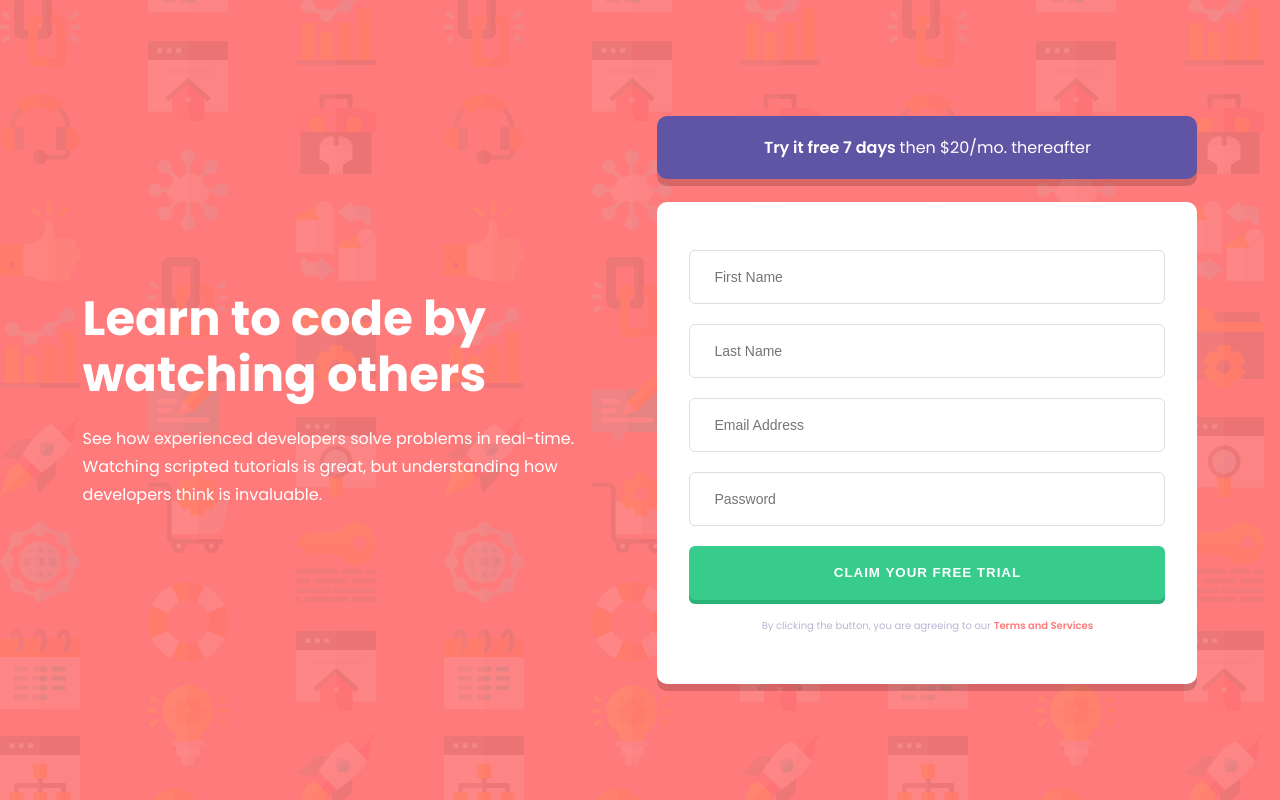
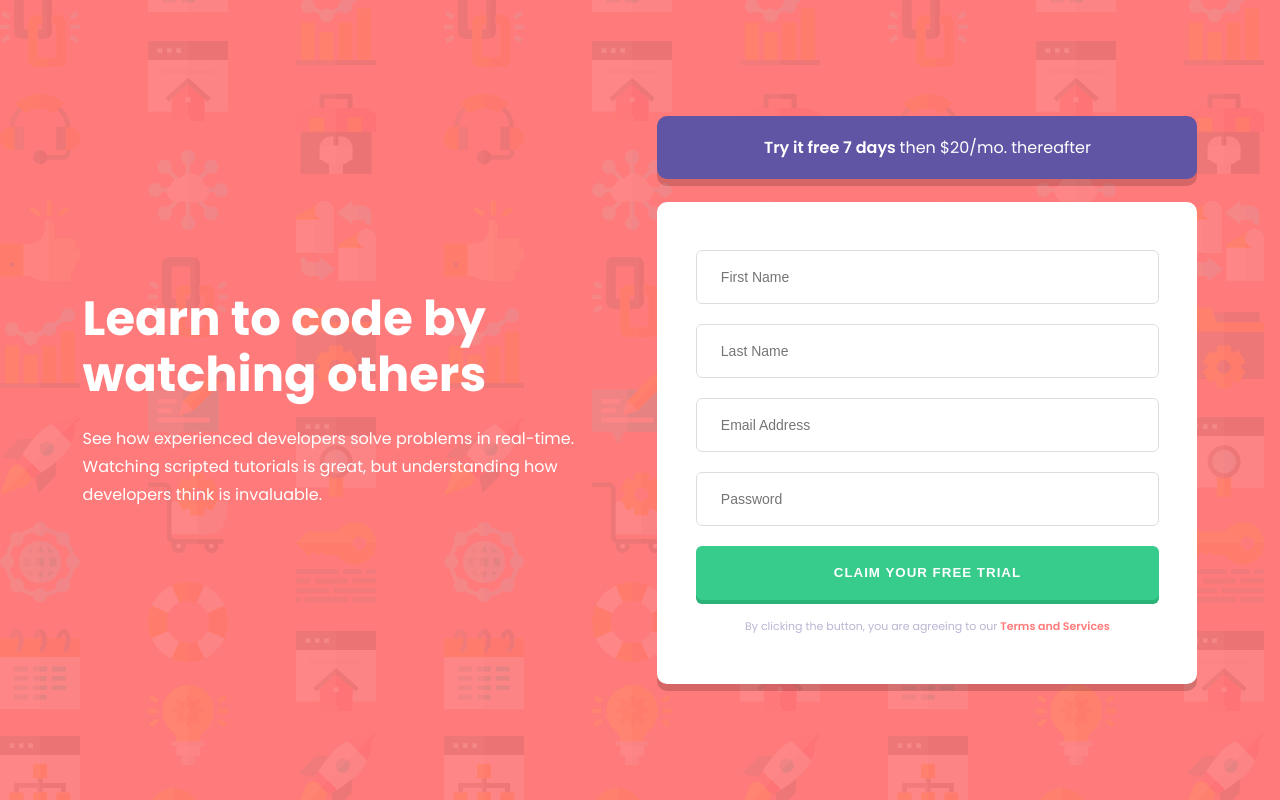
Before and after one commit to talisong-cardoso/Intro-component-with-sign-up-form, a website: page index.html in a window 1280 px wide. Drawn offline with Linux system fonts and the light colour scheme.

Commit message:
ajustes nas fontes

```diff
--- a/src/styles/index.css
+++ b/src/styles/index.css
@@ -15,7 +15,7 @@
   --colors-white: hsl(0, 0%, 100%);
 
   --text-base: 16px;
-  --text-small: 10px;
+  --text-small: 11px;
 
   --radius: 10px;
   --radius-small: 6px;
@@ -83,9 +83,8 @@ body {
 .container__claim-form {
   background-color: var(--colors-white);
   border-radius: var(--radius);
-  padding: 3rem 2rem;
+  padding: 3rem 2.4rem;
   width: 100%;
-  /* height: 475px; */
   box-shadow: var(--shadow);
 }
 
```
